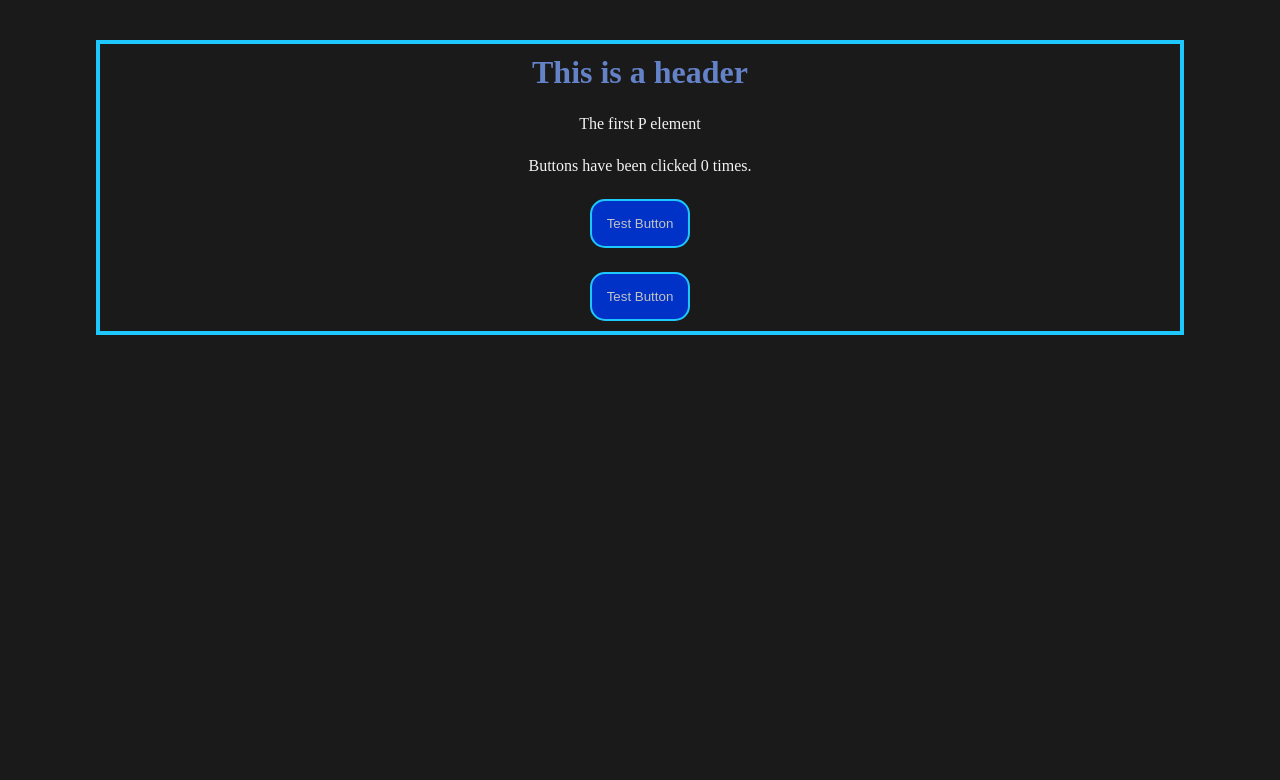
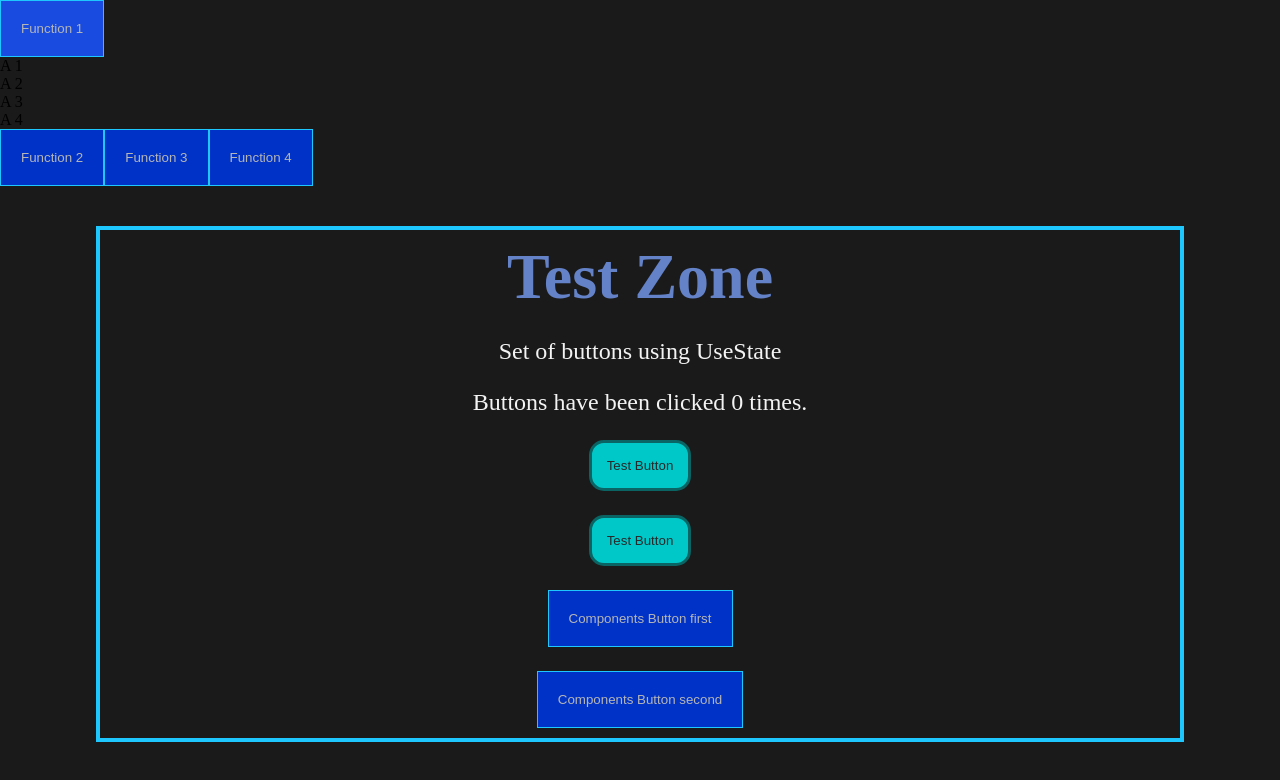
Before and after one commit to FairyOnion/Pet-project-1, a React (Vite) app in the folder full-project/: page / in a window 1280 px wide. Shown: the top 780 px of the page. Built offline with nearby package versions, Linux system fonts and the light colour scheme.

Commit message:
Monday 19/10/2026

```diff
--- a/full-project/index.html
+++ b/full-project/index.html
@@ -4,6 +4,7 @@
     <meta charset="UTF-8" />
     <link rel="icon" type="image/svg+xml" href="/favicon.svg" />
     <meta name="viewport" content="width=device-width, initial-scale=1.0" />
+    <meta name="description" content="This is a test page, made solely for local tests, it is not intented to be used by anyone else" />
     <script>
         document.documentElement.setAttribute('data-theme', 'dark');
     </script>
--- a/full-project/src/App.css
+++ b/full-project/src/App.css
@@ -13,23 +13,37 @@
 }
 
 h1 {
+    font-size: clamp(2rem, 4vw + 1.5rem, 4rem);
     color: var(--headers)
 }
 
 p {
+    font-size: clamp(1rem, 4vw + 1rem, 1.5rem);
     color: var(--main)
 }
 
-.nav-button {
+.test-button {
     display: block;
     padding: 15px;
-    border: 2px solid var(--border-main);
+    border: 3px solid var(--border-extra);
     border-radius: 15px;
+    background-color: var(--test-buttons);
+    color: var(--test-buttons-text);
+}
+
+.test-button:hover {
+    cursor: pointer;
+}
+
+.nav-button {
+    padding: 20px;
+    border: 1px solid var(--border-main);
     background-color: var(--nav-buttons);
-    color: var(--nav-buttons-text);
+    color: var(--nav-buttons-text)
 }
 
 .nav-button:hover {
+    cursor: pointer;
     background-color: var(--nav-buttons-hover);
 }
 
--- a/full-project/src/App.jsx
+++ b/full-project/src/App.jsx
@@ -2,29 +2,39 @@ import { useState } from 'react'
 import heroImg from './assets/hero.png'
 import reactLogo from './assets/react.svg'
 import viteLogo from './assets/vite.svg'
+import { Button, Nav }  from './Components.jsx'
 import './App.css'
 
 
 function App() {
-  const [count, setCount] = useState(0);
-  function Button() {
-      function handleClick () {
-        setCount(count + 1);
-      }
+  const [btnCount, setBtnCount] = useState(0);
 
-    return (
-    <button className='nav-button' onClick={handleClick}>Test Button</button>
-    )
+  function handleClick(){
+    setBtnCount(btnCount + 1)
   }
 
   return (
     <>
+      <nav aria-label='Functions'>
+        <button className='nav-button'>Function 1</button>
+        <ul aria-label='Navigation links'>
+          <li>A 1</li>
+          <li>A 2</li>
+          <li>A 3</li>
+          <li>A 4</li>
+        </ul>
+        <button className='nav-button'>Function 2</button>
+        <button className='nav-button'>Function 3</button>
+        <button className='nav-button'>Function 4</button>
+      </nav>
       <div id='test-zone'>
-        <h1>This is a header</h1>
-        <p>The first P element</p>
-        <p>Buttons have been clicked {count} times.</p>
-        < Button/>
-        < Button/>
+        <h1>Test Zone</h1>
+        <p>Set of buttons using UseState</p>
+        <p>Buttons have been clicked {btnCount} times.</p>
+        <button className='test-button' onClick={handleClick}>Test Button</button>
+        <button className='test-button' onClick={handleClick}>Test Button</button>
+        <Button name='first' />
+        <Button name='second' />
       </div>
     </>
   )
--- /dev/null
+++ b/full-project/src/Components.jsx
@@ -0,0 +1,15 @@
+export function Button({name}) {
+      function handleClick () {
+        console.log('Button from the secondary file has been clicked')
+      }
+
+    return (
+    <button className='nav-button' onClick={handleClick}>Components Button {name}</button>
+     )
+}
+
+export function Nav() {
+    return (
+        <h1>This is an element called "Nav"</h1>
+    )
+}
--- a/full-project/src/index.css
+++ b/full-project/src/index.css
@@ -15,10 +15,13 @@
     --bg-secondary: #3a3a3a;
     --bg-extra: #4d4d4d;
     --border-main: rgb(30, 200, 255);
+    --border-extra: rgb(10, 100, 100);
+    --test-buttons: rgb(0, 200, 200);
+    --test-buttons-text: #292929;
     --nav-buttons: rgb(0, 50, 200);
     --nav-buttons-active: rgb(0, 50, 170);
     --nav-buttons-hover: rgb(25, 75, 225);
-    --nav-buttons-text: #c3c3c3;
+    --nav-buttons-text: #b6b6b6;
 }
 
 [data-theme='light']{
```
